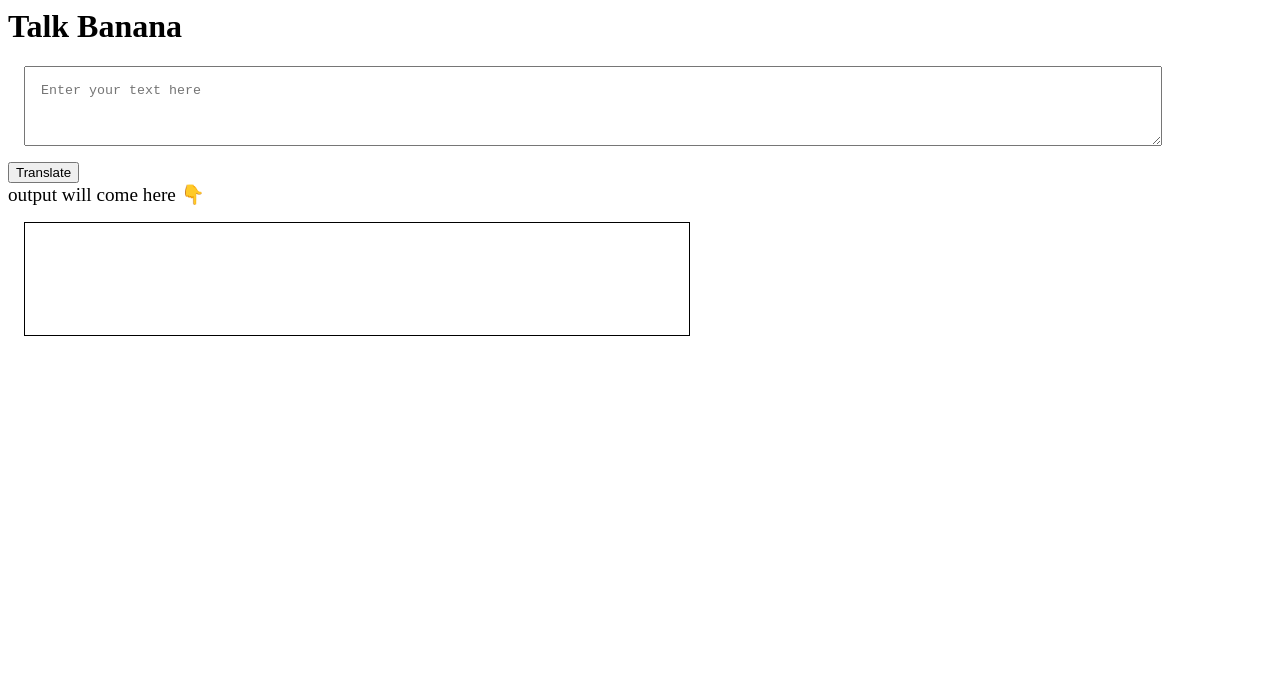
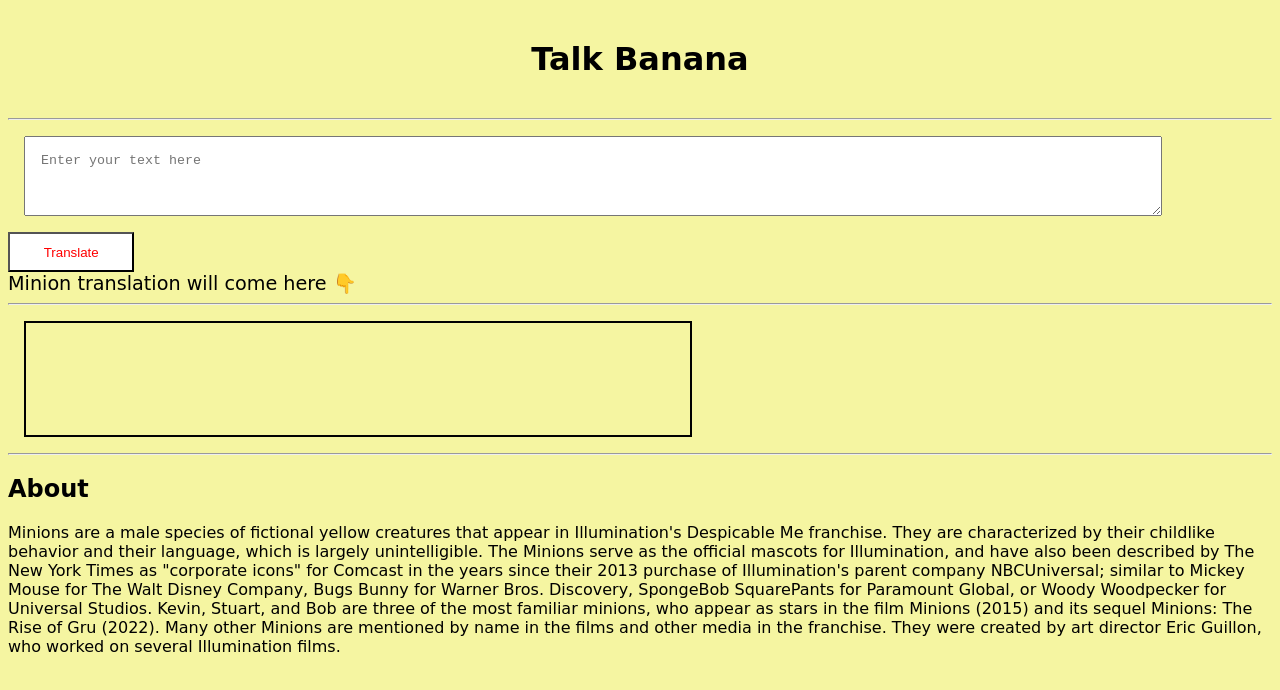
Before and after one commit to Rishabh0603/banana-speak, a plain HTML site: page index.html in a window 1280 px wide. Drawn offline with Linux system fonts and the light colour scheme.

Commit message:
some styling done

```diff
--- a/index.html
+++ b/index.html
@@ -3,33 +3,67 @@
     <meta charset="UTF-8">
     <meta http-equiv="X-UA-Compatible" content="IE=edge">
     <meta name="viewport" content="width=device-width, initial-scale=1.0">
+
     <title>Translate ~ minion</title>
+
     <style>
+        body{
+            font-weight:400;
+            font-family: cursive;
+            background-color: rgb(245, 245, 161)
+        }
     textarea{
         width:90%;
         height:10vh;
         margin:1rem;
         padding:1rem;
-            display: block;;
+        display:block
 
         }
     #output {
-           border:1px solid black;
+       border: 2px solid black;
        height:10vh;
        padding:1rem;
        margin:1rem;
-           width:50%;
+       width : 50%;
+
      }
+     h1{
+
+            padding:2rem;
+            display:block;
+            margin:auto;
+            text-align:center
+
+            }
+            .optimize{
+                text-align:left
+            }
+            button{
+                height: 5vh;
+                width:10%;
+                background-color:white;
+                color:red;
+             }
+
     </style>
-
 </head>
 <body>
   <h1>Talk Banana</h1>
-
+   <hr>
     <textarea id="txt-input" placeholder="Enter your text here"></textarea>
     <button id="btn-translate">Translate</button>
-    <div style="font-size:larger">output will come here 👇</div>
+    <div class="optimize" style="font-size:larger">Minion translation will come here 👇</div>
+    <hr>
     <div id="output"></div>
+
+    <hr>
+    <h2>About</h2>
+    <p>Minions are a male species of fictional yellow creatures that appear in Illumination's Despicable Me franchise. They are characterized by their childlike behavior and their language, which is largely unintelligible.
+
+The Minions serve as the official mascots for Illumination, and have also been described by The New York Times as "corporate icons" for Comcast in the years since their 2013 purchase of Illumination's parent company NBCUniversal; similar to Mickey Mouse for The Walt Disney Company, Bugs Bunny for Warner Bros. Discovery, SpongeBob SquarePants for Paramount Global, or Woody Woodpecker for Universal Studios.
+
+Kevin, Stuart, and Bob are three of the most familiar minions, who appear as stars in the film Minions (2015) and its sequel Minions: The Rise of Gru (2022). Many other Minions are mentioned by name in the films and other media in the franchise. They were created by art director Eric Guillon, who worked on several Illumination films.</p>
         <script src="translate.js" type="text/javascript"></script>
 
 </body>
```
Lines whose indentation alone changed are shown as unchanged.
